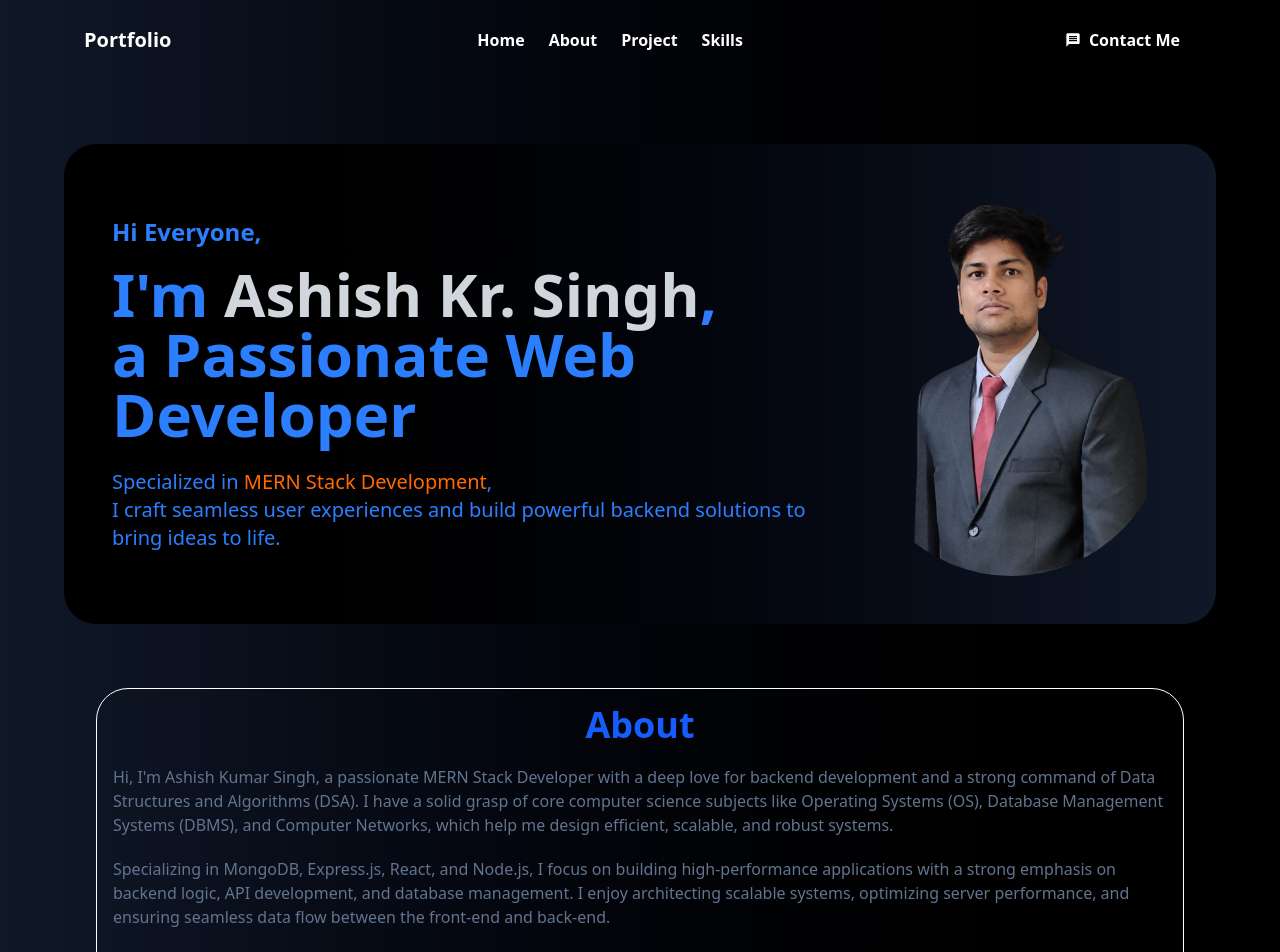
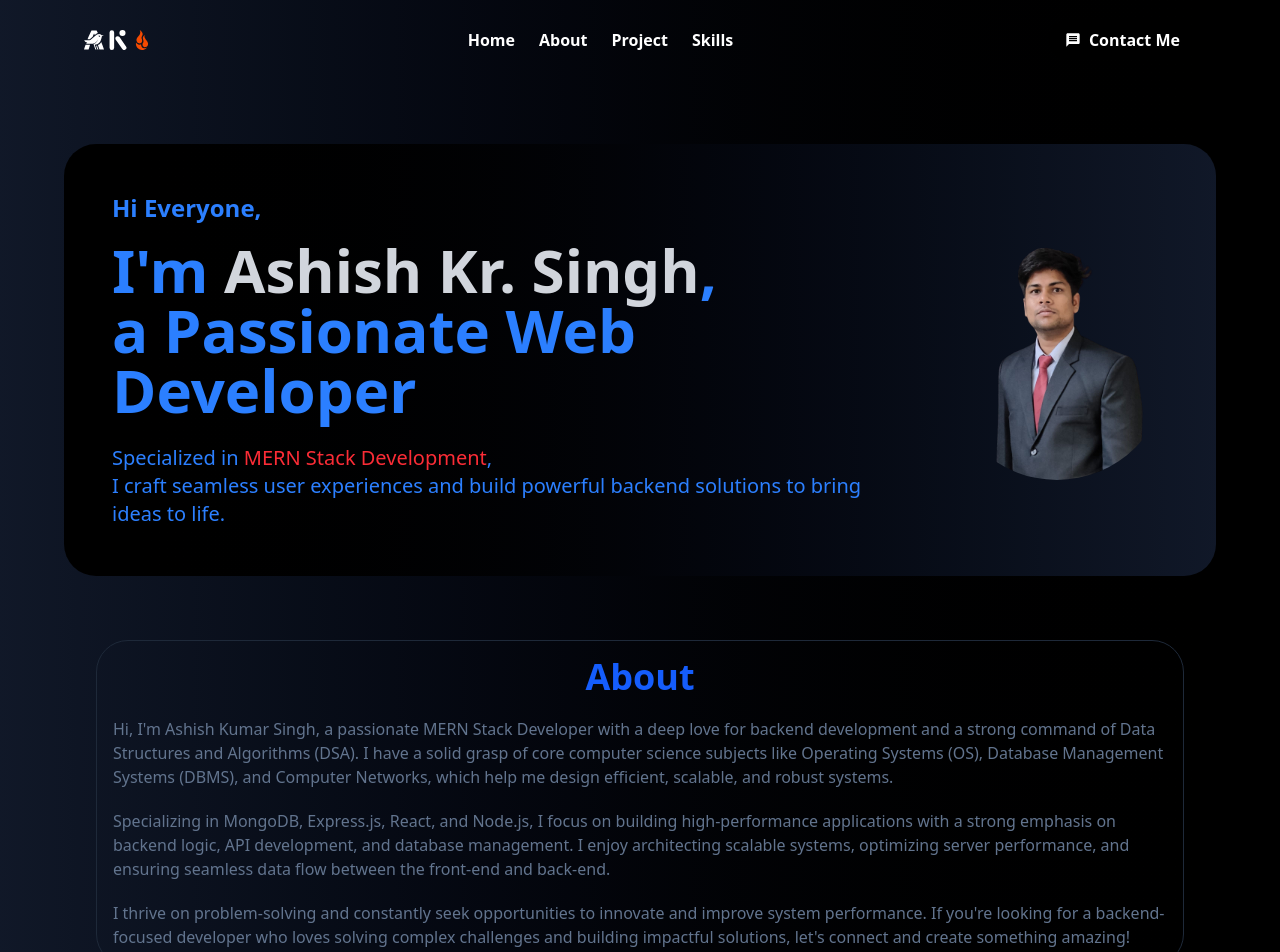
Before and after one commit to ashishsinghAK/Portfolio, a React (Vite) app: page / in a window 1280 px wide. Shown: the top 952 px of the page. Built offline with nearby package versions, Linux system fonts and the light colour scheme; no server answers.

Commit message:
UI changes In Navbar

```diff
--- a/src/Component/About.jsx
+++ b/src/Component/About.jsx
@@ -3,7 +3,7 @@ import React from 'react';
 const About = () => {
     return (
         <div className="px-4 sm:px-6 lg:px-8 w-[90vw]" id='about'>
-            <div className="flex flex-col items-center gap-5 border p-4 rounded-4xl">
+            <div className="flex flex-col items-center gap-5 border border-gray-800 p-4 rounded-4xl">
                 <h1 className="text-4xl font-semibold text-center sm:text-5xl lg:text-4xl text-blue-600">About</h1>
                 <p className="text-slate-500 text-center sm:text-left">
                     Hi, I'm Ashish Kumar Singh, a passionate MERN Stack Developer with a deep love for backend development
--- a/src/Component/Intro.jsx
+++ b/src/Component/Intro.jsx
@@ -16,7 +16,7 @@ const Intro = () => {
             a Passionate Web Developer
           </h1>
           <p className="text-lg md:text-xl mt-2">
-            Specialized in <span className="text-orange-500">MERN Stack Development</span>,<br />
+            Specialized in <span className="text-red-500">MERN Stack Development</span>,<br />
             I craft seamless user experiences and build powerful backend solutions to bring ideas to life.
           </p>
         </div>
@@ -26,7 +26,7 @@ const Intro = () => {
           <img
             src={image}
             alt="Ashish Kr. Singh"
-            className="w-96 h-96 rounded-full object-cover"
+            className="w-[15em] h-[15em] rounded-full object-cover"
           />
         </div>
       </section>
--- a/src/Component/Navbar.jsx
+++ b/src/Component/Navbar.jsx
@@ -1,6 +1,9 @@
 import React, { useState } from 'react';
 import { Link } from "react-scroll";
 import { MdMessage, MdMenu, MdClose } from "react-icons/md";
+import { SiBackblaze } from "react-icons/si";
+import { SiAuchan } from "react-icons/si";
+import { SiKaios } from "react-icons/si";
 
 const Navbar = () => {
     const [isOpen, setIsOpen] = useState(false);
@@ -8,8 +11,11 @@ const Navbar = () => {
     return (
         <div className='w-full sticky top-0 left-0 z-50'>
             <nav className='flex justify-between items-center p-5 max-w-6xl mx-auto'>
-                <div className='text-xl font-bold'>
-                    Portfolio
+                <div className='text-xl font-bold flex items-center gap-1 font-mono'>
+                    {/* <PiCodesandboxLogoFill/>Ashish | M+E+R+N<PiCodesandboxLogoFill/> */}
+                    <SiAuchan/><SiKaios/>
+                    <div className='text-orange-600'><SiBackblaze/></div>
+
                 </div>
 
                 {/* Desktop Menu */}
```
